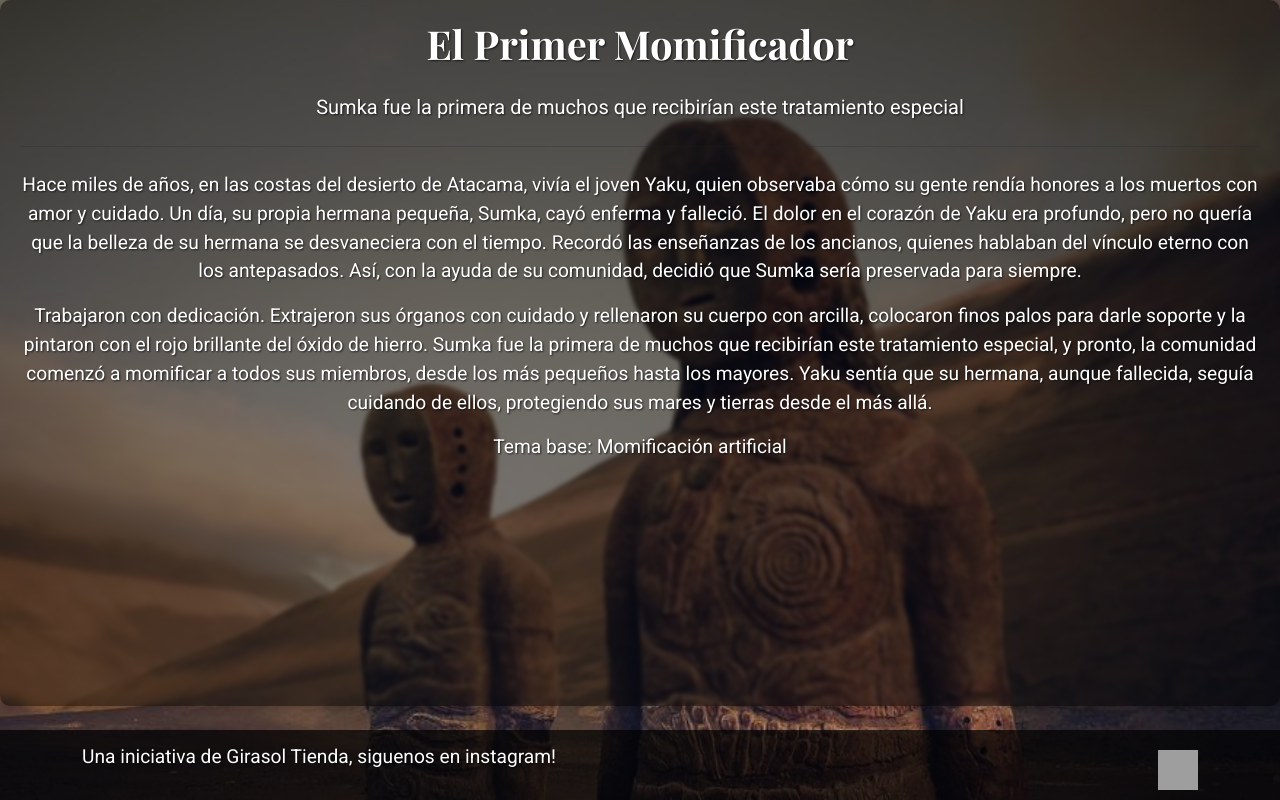
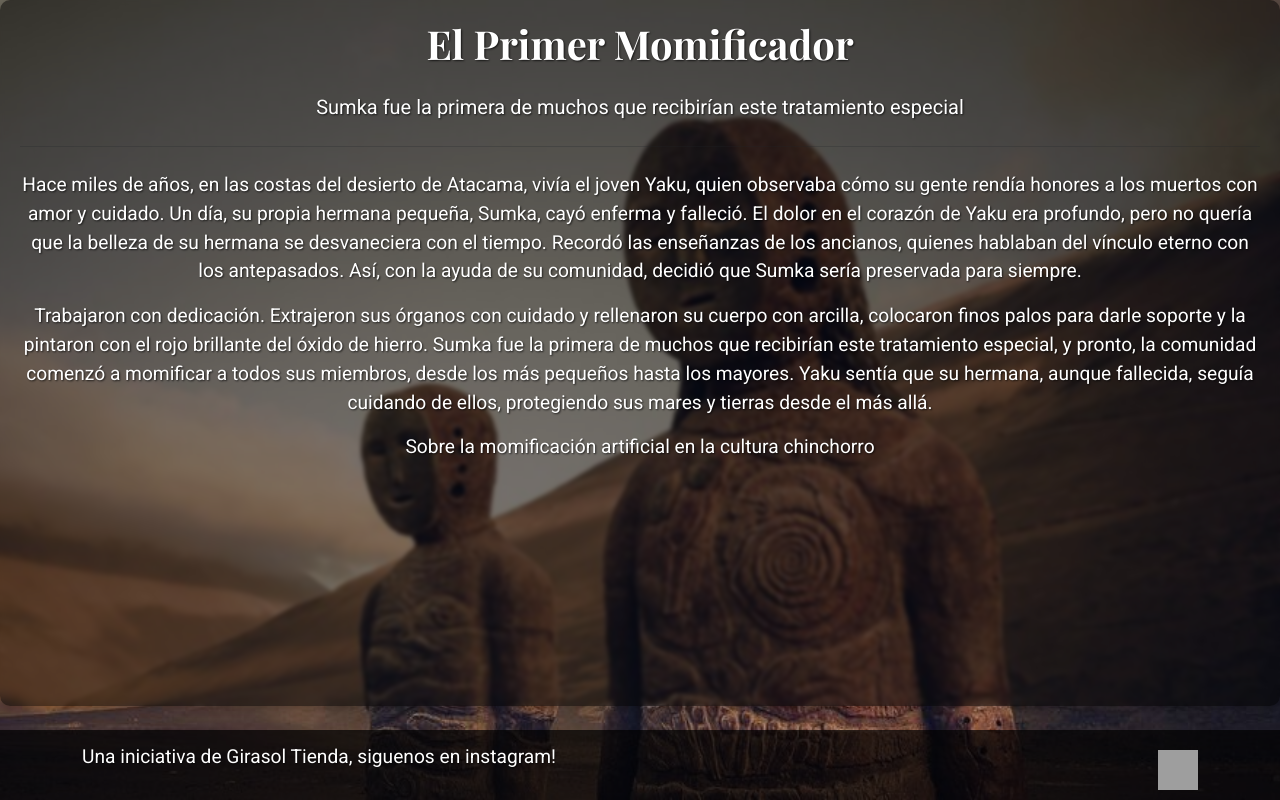
Before and after one commit to josematamoros917/momias, a plain HTML site: page index.html in a window 1280 px wide. Drawn offline with nearby package versions, Linux system fonts and the light colour scheme; grey boxes are pictures that could not be loaded.

Commit message:
tema al pie de pagina!

```diff
--- a/index.html
+++ b/index.html
@@ -43,7 +43,7 @@
                 de ellos, protegiendo sus mares y tierras desde el más allá.
             </p>
             <p>
-                Tema base: Momificación artificial
+                Sobre la momificación artificial en la cultura chinchorro
             </p>
         </div>
     </div>
```
